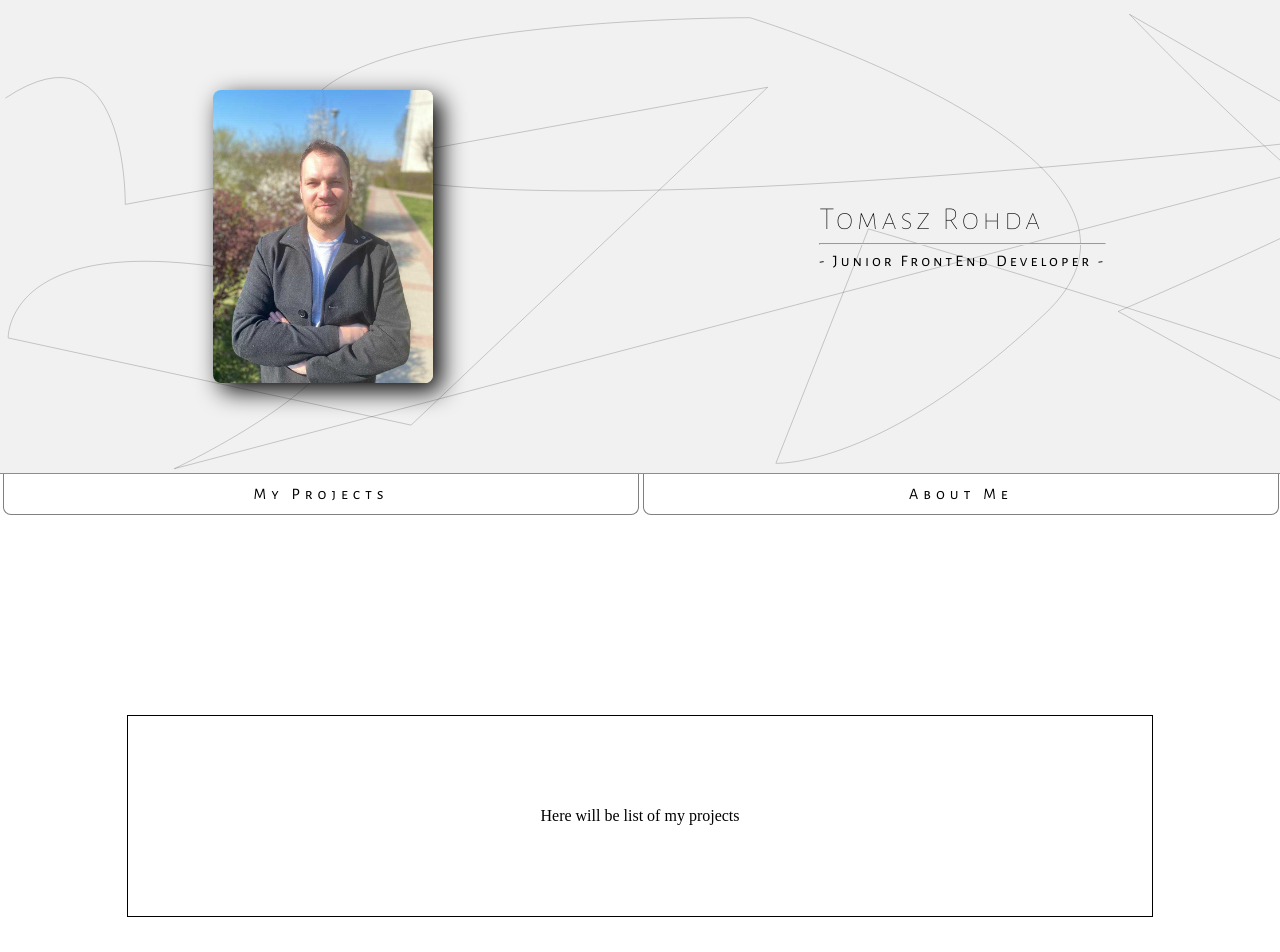
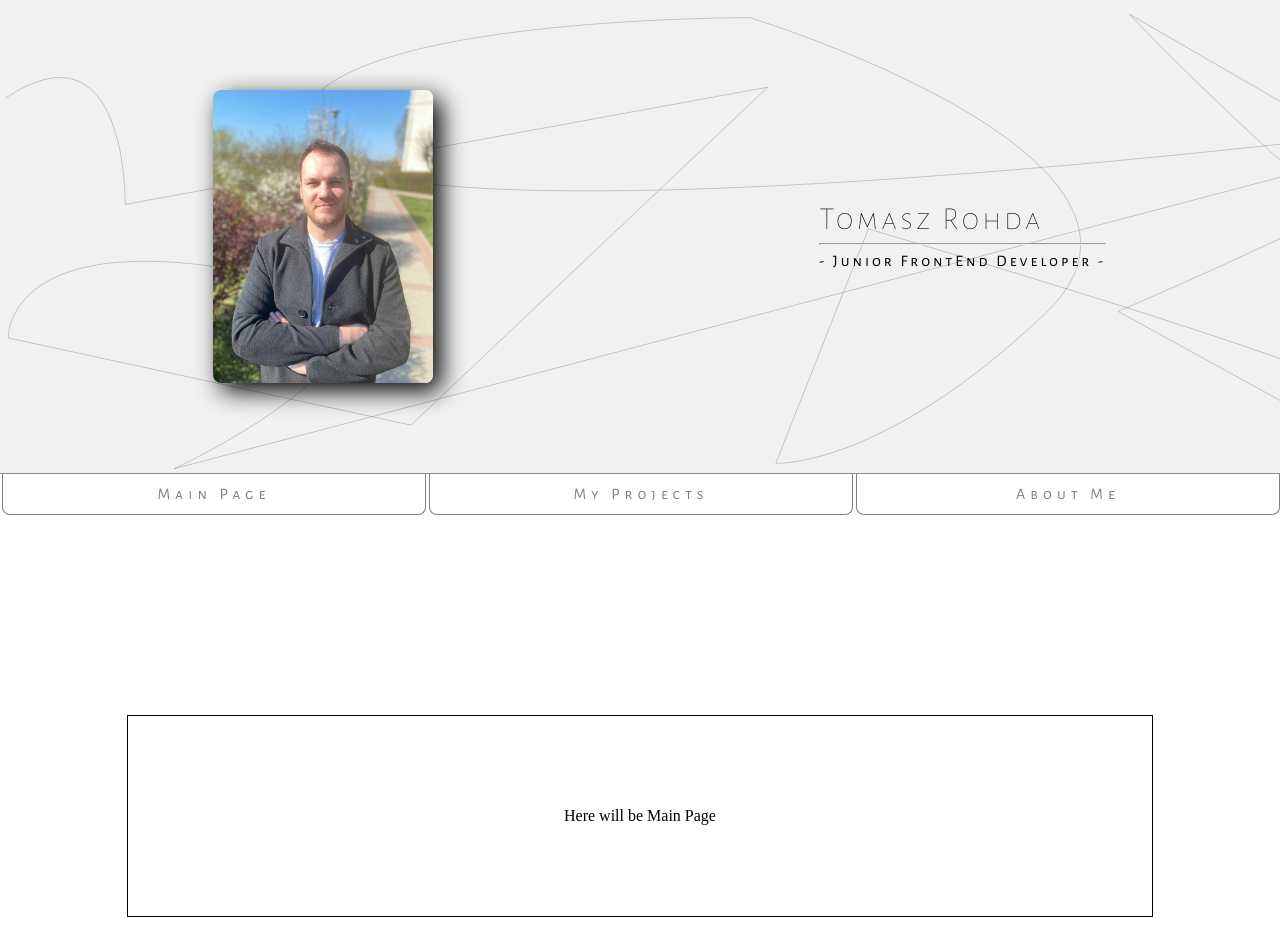
Before and after one commit to trohda/Portfolio-project, a React (Create React App) app: page / in a window 1280 px wide. Shown: the top 952 px of the page. Built offline with nearby package versions, Linux system fonts and the light colour scheme.

Commit message:
Add Routing and few components

```diff
--- a/package.json
+++ b/package.json
@@ -8,6 +8,7 @@
     "@testing-library/user-event": "^13.5.0",
     "react": "^18.1.0",
     "react-dom": "^18.1.0",
+    "react-router-dom": "^6.3.0",
     "react-scripts": "5.0.1",
     "web-vitals": "^2.1.4"
   },
--- a/src/App.js
+++ b/src/App.js
@@ -1,13 +1,22 @@
+import { BrowserRouter, Route, Routes } from "react-router-dom";
+import AboutMe from "./components/AboutMe/AboutMe";
 import Header from "./components/Header/Header";
+import MainPage from "./components/MainPage/MainPage";
 import Navbar from "./components/Navbar/Navbar";
 import Projects from "./components/Projects/Projects";
 
 function App() {
   return (
     <>
-      <Header />
-      <Navbar />
-      <Projects />
+      <BrowserRouter>
+        <Header />
+        <Navbar />
+        <Routes>
+          <Route path="/" element={<MainPage />} />
+          <Route path="/projects" element={<Projects />} />
+          <Route path="/aboutme" element={<AboutMe />} />
+        </Routes>
+      </BrowserRouter>
     </>
   );
 }
--- /dev/null
+++ b/src/components/AboutMe/AboutMe.js
@@ -0,0 +1,21 @@
+const AboutMe = () => {
+  return (
+    <section
+      style={{
+        display: "flex",
+        flexDirection: "column",
+        justifyContent: "center",
+
+        width: "80%",
+        height: "200px",
+        margin: "200px auto",
+        textAlign: "center",
+        border: "1px solid black",
+      }}
+    >
+      <p> Here will be infos about me </p>
+    </section>
+  );
+};
+
+export default AboutMe;
--- /dev/null
+++ b/src/components/MainPage/MainPage.js
@@ -0,0 +1,21 @@
+const MainPage = () => {
+  return (
+    <section
+      style={{
+        display: "flex",
+        flexDirection: "column",
+        justifyContent: "center",
+
+        width: "80%",
+        height: "200px",
+        margin: "200px auto",
+        textAlign: "center",
+        border: "1px solid black",
+      }}
+    >
+      <p> Here will be Main Page </p>
+    </section>
+  );
+};
+
+export default MainPage;
--- a/src/components/Navbar/Navbar.js
+++ b/src/components/Navbar/Navbar.js
@@ -1,11 +1,19 @@
-import NavLink from "../Navlink/NavLink";
+import { NavLink } from "react-router-dom";
+
 import "./NavbarStyles.css";
 
 const Navbar = () => {
   return (
     <navbar>
-      <NavLink navText={"My Projects"} className={"navLink"} />
-      <NavLink navText={"About Me"} className={"navLink"} />
+      <NavLink to="/" className="navLink">
+        Main Page
+      </NavLink>
+      <NavLink to="/projects" className="navLink">
+        My Projects
+      </NavLink>
+      <NavLink to="/aboutme" className="navLink">
+        About Me
+      </NavLink>
     </navbar>
   );
 };
--- a/src/components/Navbar/NavbarStyles.css
+++ b/src/components/Navbar/NavbarStyles.css
@@ -21,6 +21,8 @@ navbar {
   border-radius: 0 0 8px 8px;
   cursor: pointer;
   transition: all 0.3s;
+  text-decoration: none;
+  color: gray;
 }
 .navLink p {
   display: block;
--- a/src/components/Navlink/NavLink.js
+++ /dev/null
@@ -1,9 +0,0 @@
-const NavLink = ({ navText, className }) => {
-  return (
-    <div className={className}>
-      <p>{navText}</p>
-    </div>
-  );
-};
-
-export default NavLink;
```
Also changed, not shown: 1 other file (tests, documents, lock files or other folders).
